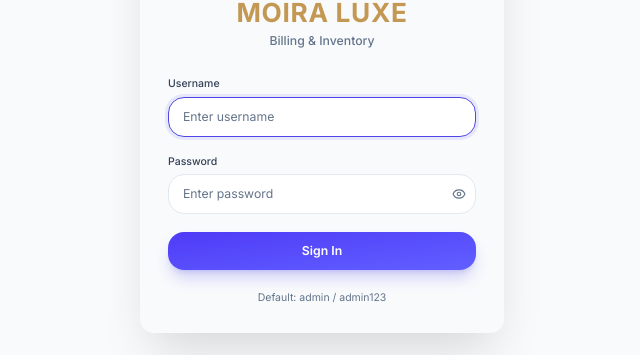
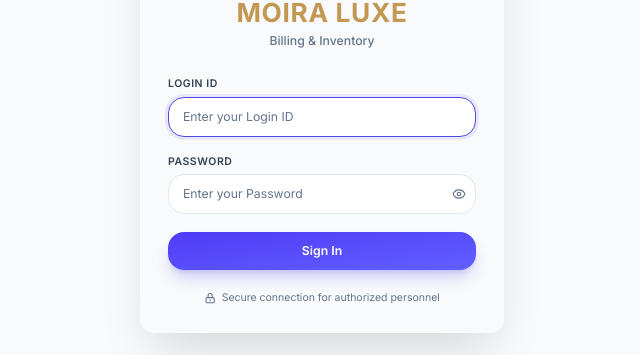
Before and after one commit to Ajay176854/Billing_Software, a React (Vite) app in the folder frontend/: page /login in a window 1280 px wide. Shown: the part 298-653 px from the top of the page, without its empty margins (318-958 px from the left). Built offline with nearby package versions, Linux system fonts and the light colour scheme; no server answers; what axios-cache-interceptor would draw is missing.

Commit message:
Update login page to be more professional

```diff
--- a/frontend/src/pages/Login.tsx
+++ b/frontend/src/pages/Login.tsx
@@ -47,29 +47,29 @@ export default function Login() {
 
           <form onSubmit={handleSubmit} className="space-y-5">
             <div>
-              <label className="mb-1.5 block text-xs font-medium text-text-secondary">Username</label>
+              <label className="mb-1.5 block text-xs font-semibold text-text-secondary uppercase tracking-wider">Login ID</label>
               <input
                 id="login-username"
                 type="text"
                 value={username}
                 onChange={(e) => setUsername(e.target.value)}
-                className="w-full rounded-lg border border-border bg-bg-input px-4 py-3 text-sm text-text-primary placeholder-text-muted transition-all"
-                placeholder="Enter username"
+                className="w-full rounded-lg border border-border bg-bg-input px-4 py-3 text-sm text-text-primary placeholder-text-muted transition-all focus:border-indigo-500 focus:ring-1 focus:ring-indigo-500 outline-none"
+                placeholder="Enter your Login ID"
                 autoFocus
                 required
               />
             </div>
 
             <div>
-              <label className="mb-1.5 block text-xs font-medium text-text-secondary">Password</label>
+              <label className="mb-1.5 block text-xs font-semibold text-text-secondary uppercase tracking-wider">Password</label>
               <div className="relative">
                 <input
                   id="login-password"
                   type={showPassword ? 'text' : 'password'}
                   value={password}
                   onChange={(e) => setPassword(e.target.value)}
-                  className="w-full rounded-lg border border-border bg-bg-input px-4 py-3 pr-10 text-sm text-text-primary placeholder-text-muted transition-all"
-                  placeholder="Enter password"
+                  className="w-full rounded-lg border border-border bg-bg-input px-4 py-3 pr-10 text-sm text-text-primary placeholder-text-muted transition-all focus:border-indigo-500 focus:ring-1 focus:ring-indigo-500 outline-none"
+                  placeholder="Enter your Password"
                   required
                 />
                 <button
@@ -92,9 +92,12 @@ export default function Login() {
             </button>
           </form>
 
-          <p className="mt-6 text-center text-xs text-text-muted">
-            Default: admin / admin123
-          </p>
+          <div className="mt-6 flex items-center justify-center space-x-1.5 text-xs text-text-muted">
+            <svg className="w-3.5 h-3.5" fill="none" viewBox="0 0 24 24" stroke="currentColor">
+              <path strokeLinecap="round" strokeLinejoin="round" strokeWidth={2} d="M12 15v2m-6 4h12a2 2 0 002-2v-6a2 2 0 00-2-2H6a2 2 0 00-2 2v6a2 2 0 002 2zm10-10V7a4 4 0 00-8 0v4h8z" />
+            </svg>
+            <span>Secure connection for authorized personnel</span>
+          </div>
         </div>
       </div>
     </div>
```
